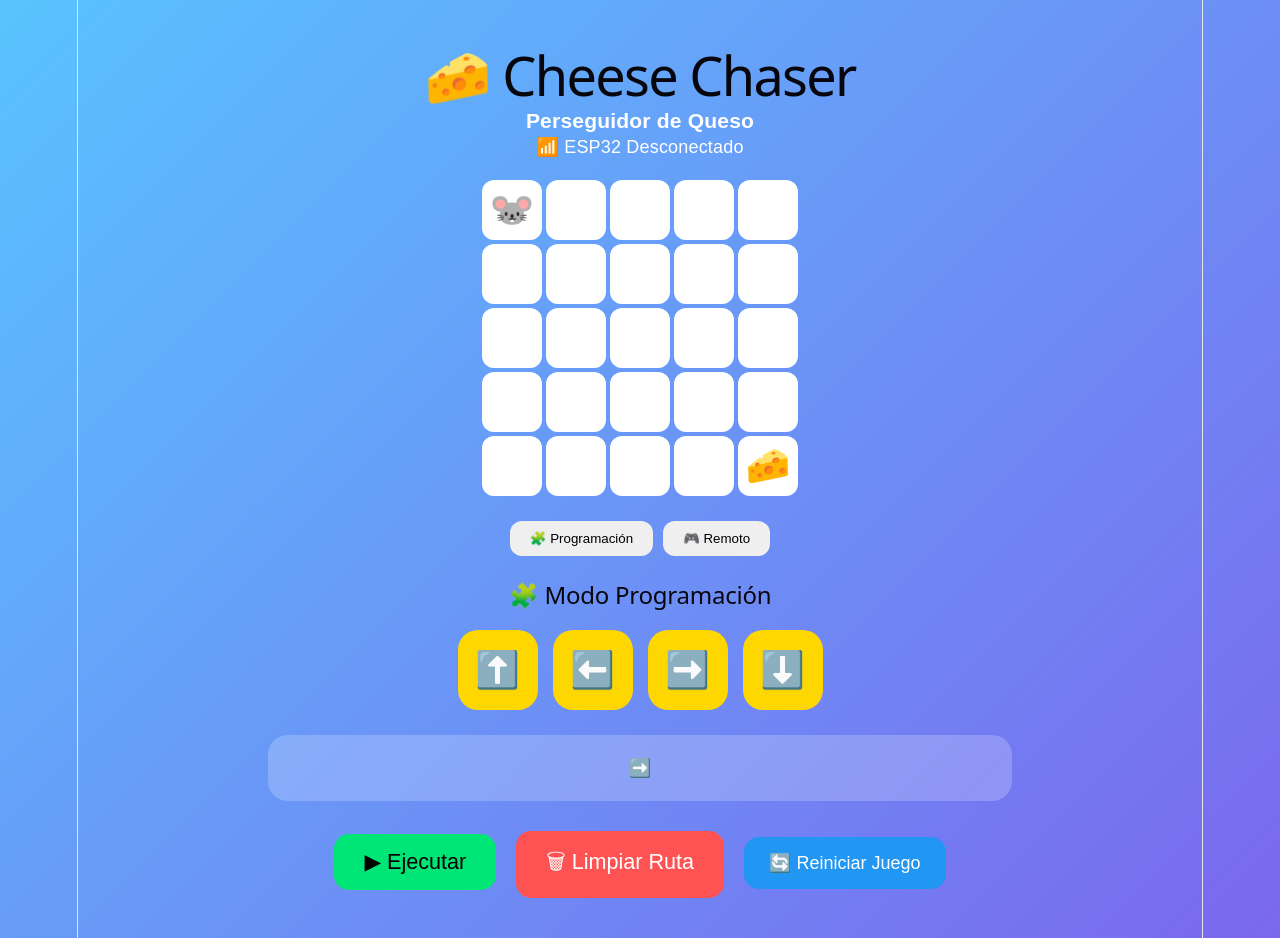
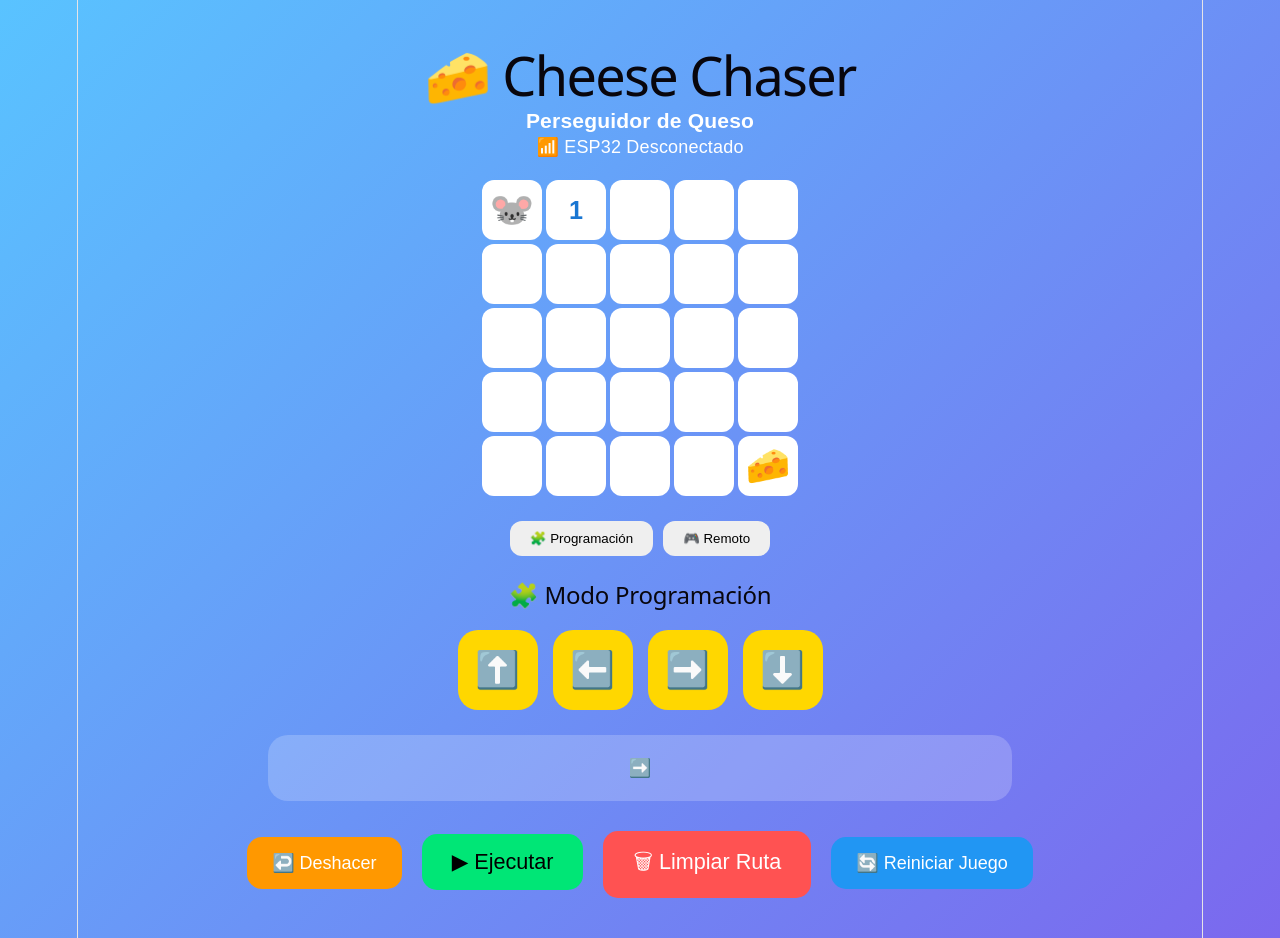
Before and after one commit to jpmax-c/mousebot-ui, a React (Vite) app: page / in a window 1280 px wide. Both pictures are taken after a click on the button "➡️". Built offline with nearby package versions, Linux system fonts and the light colour scheme.

Commit message:
Agregado movimiento del ratón

```diff
--- a/src/App.css
+++ b/src/App.css
@@ -264,3 +264,20 @@
 
   font-size: 1rem;
 }
+
+.undo-btn{
+  background:#ff9800;
+  color:white;
+  border:none;
+  border-radius:15px;
+  padding:15px 25px;
+  margin:10px;
+  cursor:pointer;
+  font-size:1rem;
+}
+
+.preview-number{
+  color:#1976d2;
+  font-weight:bold;
+  font-size:1.4rem;
+}
--- a/src/App.jsx
+++ b/src/App.jsx
@@ -27,6 +27,10 @@
   const clearRoute = () => {
   setRoute([]);
   setMessage("");
+  };
+
+  const undoCommand = () => {
+  setRoute((prev) => prev.slice(0, -1));
   };
 
   const resetGame = () => {
@@ -59,6 +63,26 @@
   }
 
   };
+
+  const getPreviewRoute = () => {
+  let row = mouse.row;
+  let col = mouse.col;
+
+  const preview = [];
+
+  route.forEach((cmd) => {
+    if (cmd === "UP" && row > 0) row--;
+    if (cmd === "DOWN" && row < SIZE - 1) row++;
+    if (cmd === "LEFT" && col > 0) col--;
+    if (cmd === "RIGHT" && col < SIZE - 1) col++;
+
+    preview.push({ row, col });
+  });
+
+  return preview;
+  };
+
+  const previewRoute = getPreviewRoute();
 
   const moveMouse = (cmd) => {
     setMouse((prev) => {
@@ -95,6 +119,12 @@
       cheese.row === row &&
       cheese.col === col;
 
+    const previewIndex = previewRoute.findIndex(
+      (p) =>
+        p.row === row &&
+        p.col === col
+    );
+
     return (
       <div
         key={`${row}-${col}`}
@@ -105,7 +135,16 @@
         }}
       >
         {isMouse && "🐭"}
+
         {!isMouse && isCheese && "🧀"}
+
+        {!isMouse &&
+        !isCheese &&
+        previewIndex >= 0 && (
+          <span className="preview-number">
+            {previewIndex + 1}
+          </span>
+        )}
       </div>
     );
   };
@@ -209,6 +248,12 @@
 
           <div className="action-buttons">
             <button
+              className="undo-btn"
+              onClick={undoCommand}
+            >
+              ↩️ Deshacer
+            </button>
+            <button
               className="start-btn"
               onClick={executeRoute}
             >
```
